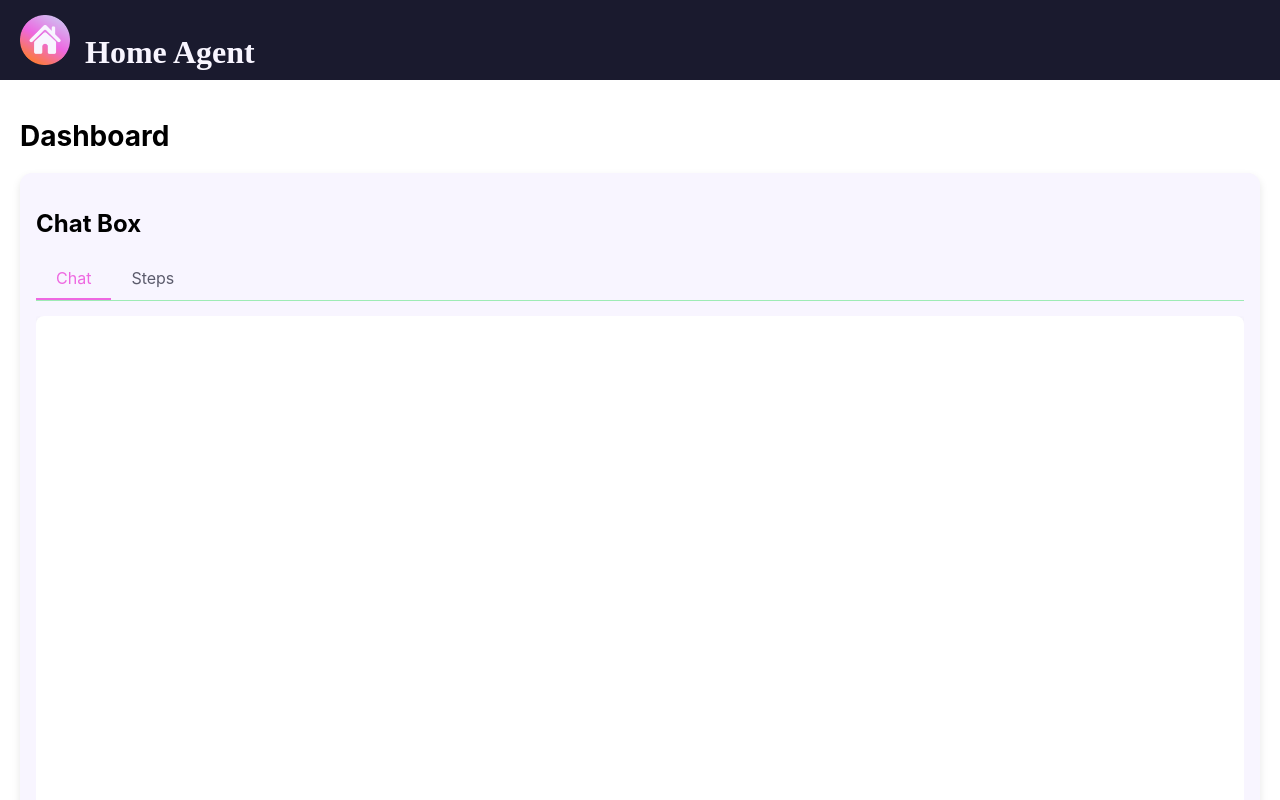
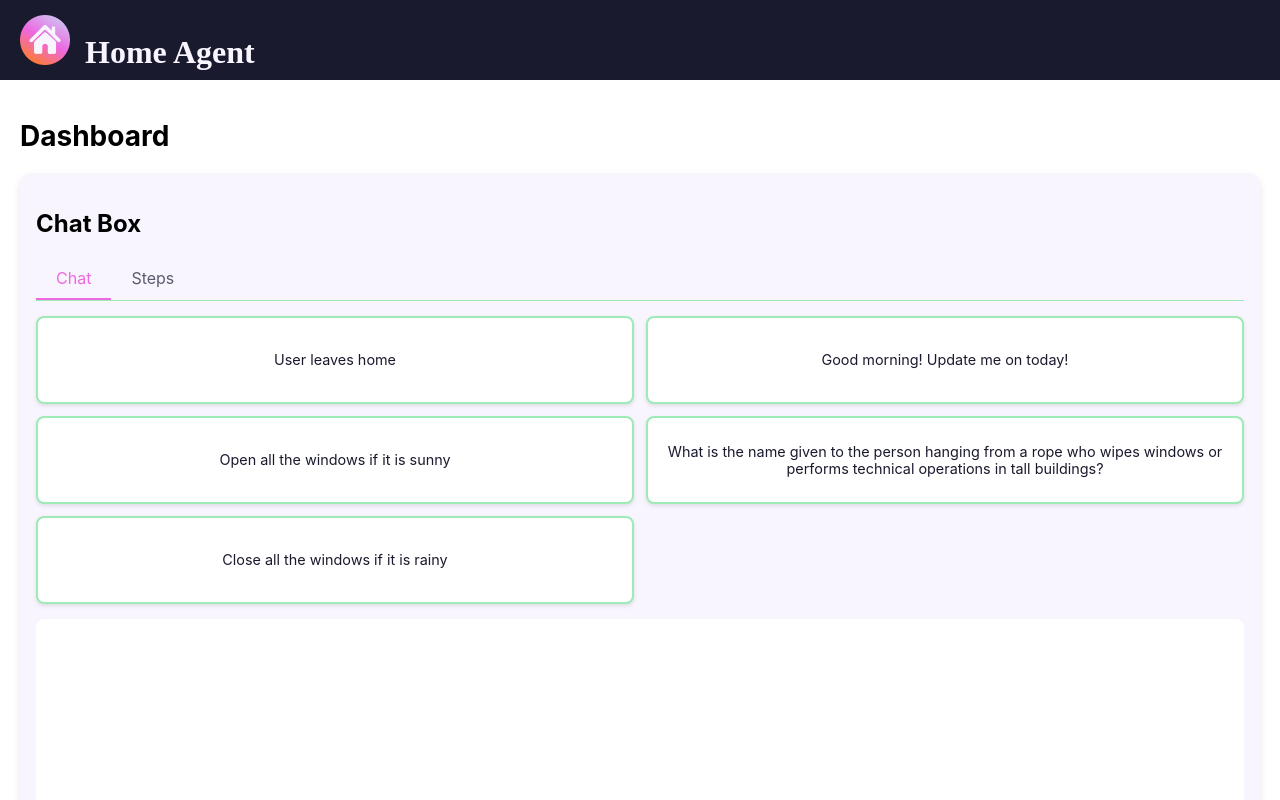
Before and after one commit to alikemalcoskun/home-agent, a React (Create React App) app in the folder frontend/: page / in a window 1280 px wide. Shown: the top 800 px of the page. Built offline with nearby package versions, Linux system fonts and the light colour scheme.

Commit message:
Add question cards to ChatBox component for user interaction and increase minimum height of chatbox for improved layout. Introduce CSS styles for question cards with hover effects.

```diff
--- a/frontend/src/components/chatBox.tsx
+++ b/frontend/src/components/chatBox.tsx
@@ -31,6 +31,18 @@ const ChatBox: React.FC = () => {
   const stepsEndRef = useRef<HTMLDivElement>(null);
 
   const { isConnected, lastMessage, connect, disconnect } = useWebSocket();
+
+  const predeterminedQuestions = [
+    "User leaves home",
+    "Good morning! Update me on today!",
+    "Open all the windows if it is sunny",
+    "What is the name given to the person hanging from a rope who wipes windows or performs technical operations in tall buildings?",
+    "Close all the windows if it is rainy"
+  ];
+
+  const handleQuestionClick = (question: string) => {
+    setInput(question);
+  };
 
   const scrollToBottom = (ref: React.RefObject<HTMLDivElement | null>) => {
     if (ref.current) {
@@ -157,6 +169,18 @@ const ChatBox: React.FC = () => {
         </div>
       </div>
 
+      <div className="question-cards-grid">
+        {predeterminedQuestions.map((question, idx) => (
+          <div
+            key={idx}
+            className="question-card"
+            onClick={() => handleQuestionClick(question)}
+          >
+            {question}
+          </div>
+        ))}
+      </div>
+
       <div className={`tab-content ${activeTab === "chat" ? "active" : ""}`}>
         <div className="chatbox-messages">
           {messages.map((msg: Message, idx: number) => (
--- a/frontend/src/index.css
+++ b/frontend/src/index.css
@@ -544,7 +544,7 @@ code {
 .chatbox-widget {
   display: flex;
   flex-direction: column;
-  min-height: 800px;
+  min-height: 1000px;
   width: 100%;
   overflow: hidden;
   flex: 1 1 100%;
@@ -572,6 +572,44 @@ code {
   color: var(--color-magenta);
   border-bottom-color: var(--color-magenta);
   opacity: 1;
+}
+
+.question-cards-grid {
+  display: grid;
+  grid-template-columns: 1fr 1fr;
+  grid-template-rows: 1fr 1fr;
+  gap: 12px;
+  margin-bottom: 15px;
+  flex-shrink: 0;
+}
+
+.question-card {
+  background-color: white;
+  border: 2px solid var(--color-teal);
+  border-radius: 8px;
+  padding: 12px;
+  cursor: pointer;
+  transition: all 0.3s ease;
+  font-size: 0.9rem;
+  color: var(--color-dark);
+  text-align: center;
+  display: flex;
+  align-items: center;
+  justify-content: center;
+  min-height: 60px;
+  box-shadow: 0 2px 4px rgba(0, 0, 0, 0.1);
+}
+
+.question-card:hover {
+  background-color: var(--color-teal);
+  border-color: var(--color-magenta);
+  transform: translateY(-2px);
+  box-shadow: 0 4px 8px rgba(0, 0, 0, 0.15);
+}
+
+.question-card:active {
+  transform: translateY(0);
+  box-shadow: 0 2px 4px rgba(0, 0, 0, 0.1);
 }
 
 .tab-content {
```
